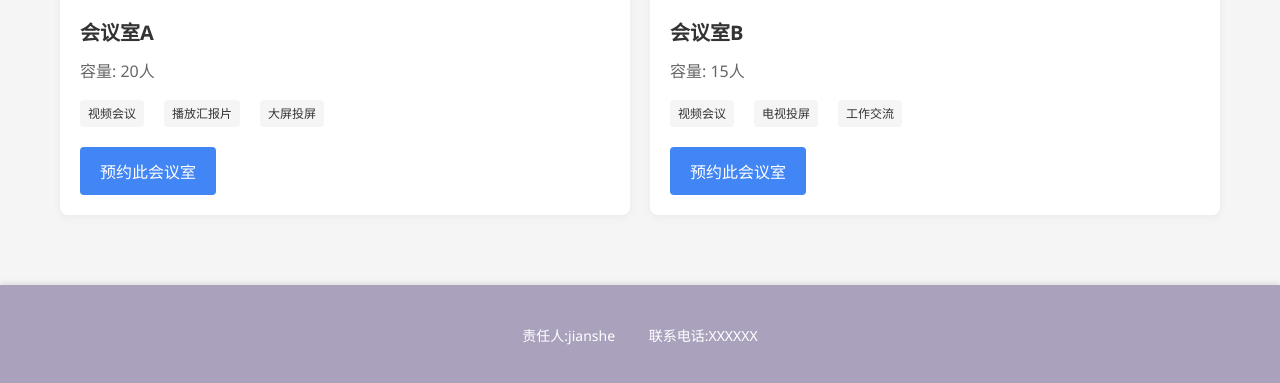
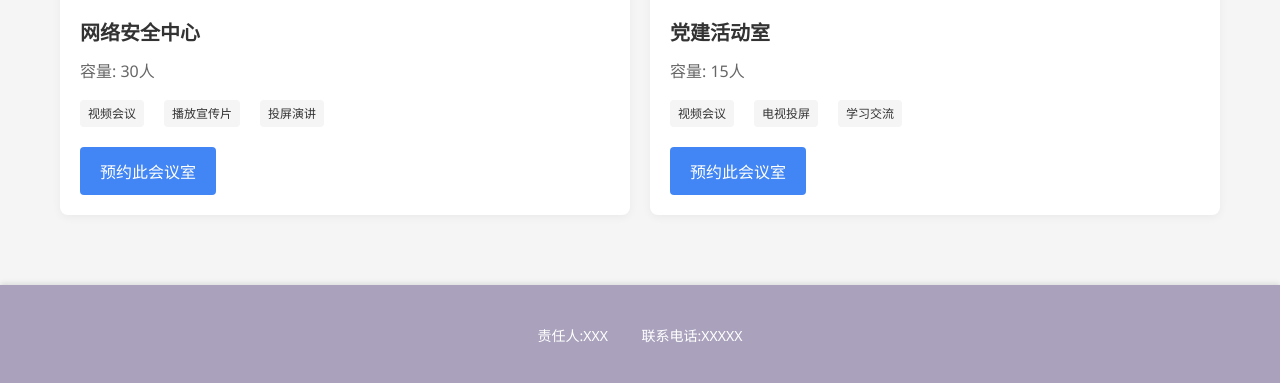
Before and after one commit to Du0369/huiyi, a plain HTML site: page index.html in a window 1280 px wide. Shown: the part 1469-1852 px from the top of the page. Drawn offline with Linux system fonts and the light colour scheme.

Commit message:
Update index.html
修改名称

```diff
--- a/index.html
+++ b/index.html
@@ -315,8 +315,8 @@
                         <label for="room">选择会议室</label>
                         <select id="room" required>
                             <option value="">请选择会议室</option>
-                            <option value="room1">会议室A (20人)</option>
-                            <option value="room2">会议室B (15人)</option>
+                            <option value="room1">网络安全中心 (30人)</option>
+                            <option value="room2">党建活动室 (15人)</option>
 
                         </select>
                     </div>
@@ -365,12 +365,12 @@
                 <div class="room-card">
                     <div class="room-image" style="background-image: url('https://images.unsplash.com/photo-1571624436279-b272aff752b5?ixlib=rb-1.2.1&auto=format&fit=crop&w=500&q=60');"></div>
                     <div class="room-info">
-                        <h3 class="room-name">会议室A</h3>
-                        <p class="room-capacity">容量: 20人</p>
+                        <h3 class="room-name">网络安全中心</h3>
+                        <p class="room-capacity">容量: 30人</p>
                         <div class="room-equipment">
                             <span class="equipment-tag">视频会议</span>
-                            <span class="equipment-tag">播放汇报片</span>
-                            <span class="equipment-tag">大屏投屏</span>
+                            <span class="equipment-tag">播放宣传片</span>
+                            <span class="equipment-tag">投屏演讲</span>
                         </div>
                         <button onclick="bookRoom('room1')">预约此会议室</button>
                     </div>
@@ -379,12 +379,13 @@
                 <div class="room-card">
                     <div class="room-image" style="background-image: url('https://images.unsplash.com/photo-1524758631624-e2822e304c36?ixlib=rb-1.2.1&auto=format&fit=crop&w=500&q=60');"></div>
                     <div class="room-info">
-                        <h3 class="room-name">会议室B</h3>
+                        <h3 class="room-name">党建活动室</h3>
                         <p class="room-capacity">容量: 15人</p>
                         <div class="room-equipment">
                             <span class="equipment-tag">视频会议</span>
                             <span class="equipment-tag">电视投屏</span>
-                            <span class="equipment-tag">工作交流</span>
+                            <span class="equipment-tag">学习交流</span>
+
                         </div>
                         <button onclick="bookRoom('room2')">预约此会议室</button>
                     </div>
@@ -437,8 +438,8 @@
 
     <footer>
     <div class="container">
-        <p>责任人:jianshe</p>
-        <p>联系电话:XXXXXX</p>
+        <p>责任人:XXX</p>
+        <p>联系电话:XXXXX</p>
     </div>
     </footer>
 
```
